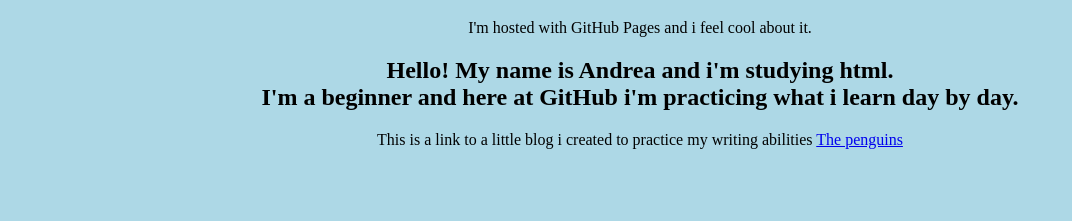
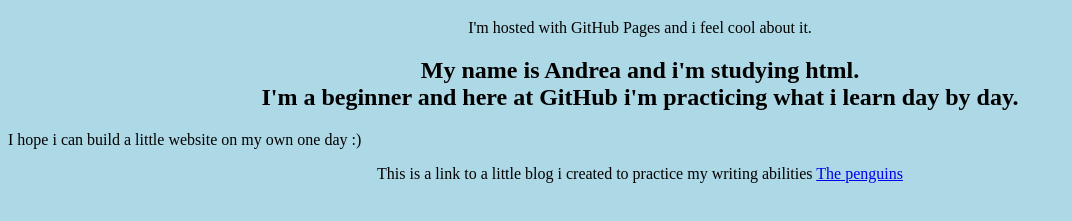
Before and after one commit to andrea-carnicelli/andrea-carnicelli.github.io, a plain HTML site: page index.html in a window 1280 px wide. Shown: the part 113-334 px from the top of the page, without its empty margins (0-1072 px from the left). Drawn offline with Linux system fonts and the light colour scheme.

Commit message:
Update index.html

```diff
--- a/index.html
+++ b/index.html
@@ -21,9 +21,10 @@
 
 <p style="text-align:center">I'm hosted with GitHub Pages and i feel cool about it.</p>
 
-<h2 style="text-align:center">Hello! My name is Andrea and i'm studying html. <br>
+<h2 style="text-align:center">My name is Andrea and i'm studying html. <br>
 I'm a beginner and here at GitHub i'm practicing what i learn day by day.
 </h2>
+<p>I hope i can build a little website on my own one day :) </p>
 
 <p style="text-align:center"> This is a link to a little blog i created to practice my writing abilities
 
```
